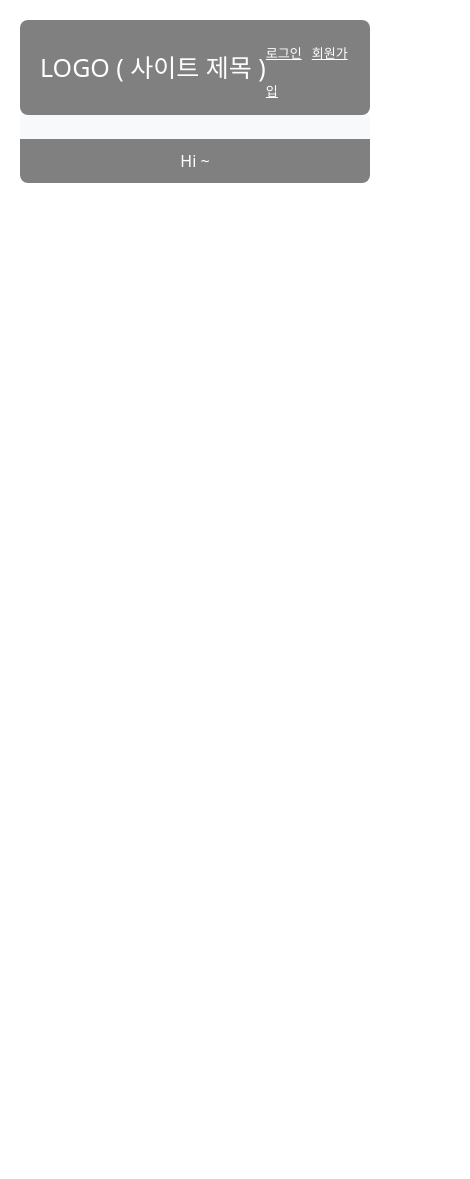
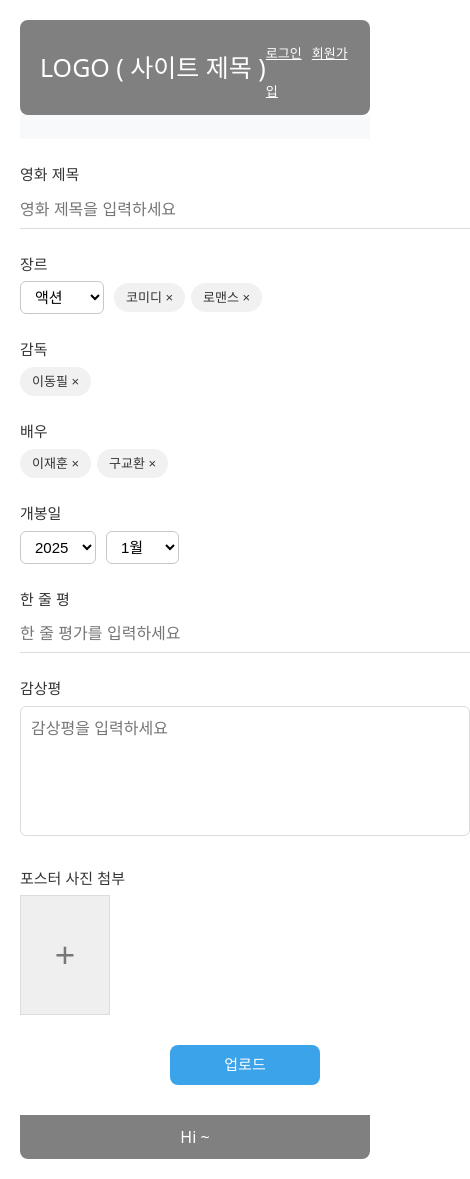
Before and after one commit to ICT-4-A/Frontend, a React (Create React App) app: page /movieform in a window 390 px wide. Shown: the whole page, 470 px wide, since content can reach past the window. Before the commit the page ends 844 px from the top, so only its background shows below. Built offline with nearby package versions, Linux system fonts and the light colour scheme.

Commit message:
Add MovieForm

```diff
--- /dev/null
+++ b/src/contents/MovieLog/MovieForm.css
@@ -0,0 +1,97 @@
+.movie-form {
+  width: 450px;
+  margin: 0 auto;
+  font-family: "Pretendard", sans-serif;
+  color: #333;
+}
+
+.label {
+  display: block;
+  font-size: 15px;
+  margin-top: 25px;
+  margin-bottom: 5px;
+}
+
+.input-line {
+  width: 100%;
+  border: none;
+  border-bottom: 1px solid #dcdcdc;
+  padding: 6px 0;
+  font-size: 16px;
+  outline: none;
+}
+
+.row-flex {
+  display: flex;
+  gap: 10px;
+  align-items: center;
+}
+
+.select-box {
+  border: 1px solid #c8c8c8;
+  border-radius: 6px;
+  padding: 6px 10px;
+  font-size: 15px;
+  background-color: white;
+}
+
+.tag-box {
+  display: flex;
+  flex-wrap: wrap;
+  gap: 6px;
+}
+
+.tag {
+  background: #f1f1f1;
+  border-radius: 20px;
+  padding: 5px 12px;
+  font-size: 13px;
+  display: flex;
+  align-items: center;
+  gap: 5px;
+}
+
+.close-btn {
+  border: none;
+  background: none;
+  cursor: pointer;
+  font-size: 13px;
+}
+
+.textarea {
+  width: 100%;
+  height: 130px;
+  padding: 10px;
+  border: 1px solid #dcdcdc;
+  border-radius: 6px;
+  resize: none;
+}
+
+.upload-box {
+  width: 90px;
+  height: 120px;
+  border: 1px solid #dcdcdc;
+  background-color: #efefef;
+  display: flex;
+  justify-content: center;
+  align-items: center;
+  cursor: pointer;
+}
+
+.plus {
+  font-size: 35px;
+  color: #777;
+}
+
+.upload-btn {
+  display: block;
+  width: 150px;
+  height: 40px;
+  margin: 30px auto;
+  border-radius: 8px;
+  border: none;
+  background-color: #3aa3e9;
+  color: white;
+  font-size: 15px;
+  cursor: pointer;
+}
--- /dev/null
+++ b/src/contents/MovieLog/MovieForm.tsx
@@ -0,0 +1,98 @@
+import React, { useRef } from "react";
+import "./MovieForm.css";
+
+const MovieForm = () => {
+  const fileInputRef = useRef<HTMLInputElement | null>(null);
+
+  // 파일 첨부 버튼 클릭 → 숨겨진 input 작동
+  const handleUploadClick = () => {
+    if (fileInputRef.current) {
+      fileInputRef.current.click();
+    }
+  };
+
+  return (
+    <div className="movie-form">
+
+      {/* 제목 */}
+      <label className="label">영화 제목</label>
+      <input type="text" className="input-line" placeholder="영화 제목을 입력하세요" />
+
+      {/* 장르 */}
+      <label className="label">장르</label>
+      <div className="row-flex">
+        <select className="select-box">
+          <option>액션</option>
+          <option>코미디</option>
+          <option>로맨스</option>
+          <option>SF</option>
+          <option>공포</option>
+        </select>
+
+        {/* 예시 태그 (정적 UI) */}
+        <div className="tag-box">
+          <span className="tag">코미디 ×</span>
+          <span className="tag">로맨스 ×</span>
+        </div>
+      </div>
+
+      {/* 감독 */}
+      <label className="label">감독</label>
+      <div className="tag-box">
+        <span className="tag">이동필 ×</span>
+      </div>
+
+      {/* 배우 */}
+      <label className="label">배우</label>
+      <div className="tag-box">
+        <span className="tag">이재훈 ×</span>
+        <span className="tag">구교환 ×</span>
+      </div>
+
+      {/* 개봉일 */}
+      <label className="label">개봉일</label>
+      <div className="row-flex">
+        <select className="select-box">
+          <option>2025</option>
+          <option>2024</option>
+          <option>2023</option>
+        </select>
+
+        <select className="select-box">
+          <option>1월</option>
+          <option>2월</option>
+          <option>3월</option>
+          <option>12월</option>
+        </select>
+      </div>
+
+      {/* 한 줄 평 */}
+      <label className="label">한 줄 평</label>
+      <input type="text" className="input-line" placeholder="한 줄 평가를 입력하세요" />
+
+      {/* 감상평 */}
+      <label className="label">감상평</label>
+      <textarea className="textarea" placeholder="감상평을 입력하세요"></textarea>
+
+      <label className="label">포스터 사진 첨부</label>
+
+      {/* 파일 input */}
+      <input
+        type="file"
+        accept="image/*"
+        ref={fileInputRef}
+        style={{ display: "none" }}
+      />
+
+      {/* 첨부 박스 */}
+      <div className="upload-box" onClick={handleUploadClick}>
+        <span className="plus">+</span>
+      </div>
+
+      {/* 업로드 버튼 */}
+      <button className="upload-btn">업로드</button>
+    </div>
+  );
+};
+
+export default MovieForm;
--- a/src/contents/MovieLog/MovieLog.css
+++ b/src/contents/MovieLog/MovieLog.css
@@ -23,3 +23,25 @@
   display: flex;
   justify-content: center;
 }
+
+/* 플로팅 플러스 버튼 */
+.fab-btn {
+  position: fixed;
+  bottom: 30px;
+  right: 30px;
+  width: 60px; height: 60px;
+  border-radius: 50%;
+  border: none;
+  background-color: #3aa3e9;
+  color: white;
+  font-size: 32px;
+  font-weight: bold;
+  cursor: pointer;
+  box-shadow: 0 6px 12px rgba(0,0,0,0.2);
+  transition: all 0.2s ease-in-out;
+}
+
+.fab-btn:hover {
+  transform: scale(1.1);
+  background-color: #1153ce;
+}
--- a/src/contents/MovieLog/MovieLog.tsx
+++ b/src/contents/MovieLog/MovieLog.tsx
@@ -1,25 +1,31 @@
 // src/components/MovieLog/MovieLog.tsx
 import React from "react";
 import "../MovieLog/MovieLog.css";
+import { Link } from "react-router-dom";
 
 const MovieLog = () => {
+  return (
+    <div className="movieLog">
 
+      {/* 글쓰기 (+) 버튼 */}
+      <Link to="/movieform">
+        <button className="fab-btn">+</button>
+      </Link>
 
-  return (
-
-
-      <div className="movieLog">
       <div id="carouselExampleInterval" className="carousel slide" data-bs-interval="1000">
         <div className="carousel-inner">
-            {/* 좌우 이미지 슬라이드 버튼  */}
+
+          {/* 좌우 이미지 슬라이드 버튼 */}
           <button className="carousel-control-prev" type="button" data-bs-target="#carouselExampleInterval" data-bs-slide="prev">
             <span className="carousel-control-prev-icon" aria-hidden="true"></span>
             <span className="visually-hidden">Previous</span>
           </button>
+
           <button className="carousel-control-next" type="button" data-bs-target="#carouselExampleInterval" data-bs-slide="next">
             <span className="carousel-control-next-icon" aria-hidden="true"></span>
             <span className="visually-hidden">Next</span>
           </button>
+
           <div className="carousel-item active">
             <img src="/images/poster1.jpg" alt="포스터1" />
           </div>
@@ -33,7 +39,7 @@ const MovieLog = () => {
           </div>
         </div>
 
-          {/* 하단 영화 기록 카드 1 */}
+        {/* 카드 1 */}
         <div className="card mb-3">
           <div className="row g-0">
             <div className="col-md-4">
@@ -42,14 +48,14 @@ const MovieLog = () => {
             <div className="col-md-8">
               <div className="card-body">
                 <h5 className="card-title">위키드2: 포 굿</h5>
-                  <p className="card-text">This is a wider card with supporting text below as a natural lead-in to additional content. This content is a little bit longer.</p>
+                <p className="card-text">This is a wider card with supporting text below...</p>
                 <p className="card-text"><small className="text-muted">Last updated 3 mins ago</small></p>
               </div>
             </div>
           </div>
         </div>
 
-          {/* 하단 영화 기록 카드 2 */}
+        {/* 카드 2 */}
         <div className="card mb-3">
           <div className="row g-0">
             <div className="col-md-4">
@@ -58,7 +64,7 @@ const MovieLog = () => {
             <div className="col-md-8">
               <div className="card-body">
                 <h5 className="card-title">나우유씨미3</h5>
-                  <p className="card-text">This is a wider card with supporting text below as a natural lead-in to additional content. This content is a little bit longer.</p>
+                <p className="card-text">This is a wider card with supporting text below...</p>
                 <p className="card-text"><small className="text-muted">Last updated 3 mins ago</small></p>
               </div>
             </div>
@@ -73,9 +79,11 @@ const MovieLog = () => {
                 <span aria-hidden="true">&laquo;</span>
               </a>
             </li>
+
             <li className="page-item"><a className="page-link" href="#">1</a></li>
             <li className="page-item"><a className="page-link" href="#">2</a></li>
             <li className="page-item"><a className="page-link" href="#">3</a></li>
+
             <li className="page-item">
               <a className="page-link" href="#" aria-label="Next">
                 <span aria-hidden="true">&raquo;</span>
@@ -86,9 +94,6 @@ const MovieLog = () => {
 
       </div>
     </div>
-
-
-
   );
 };
 
--- a/src/contents/MovieLog/MovieLogForm.tsx
+++ /dev/null
@@ -1,13 +0,0 @@
-// src/components/MovieLog/MovieLogForm.tsx
-import React from "react";
-
-const MovieLogForm = () => {
-  return (
-    <div>
-      <h3>영화 기록 입력 폼</h3>
-
-    </div>
-  );
-};
-
-export default MovieLogForm;
--- a/src/router/AppRoutes.tsx
+++ b/src/router/AppRoutes.tsx
@@ -2,11 +2,12 @@ import React from 'react'
 import GenreFilter from '../contents/Filter/GenreFilter'
 import ActorFilter from '../contents/Filter/ActorFilter'
 import DirecetorFilter from '../contents/Filter/DirectorFilter'
-import MovieLogForm from '../contents/MovieLog/MovieLogForm'
+
 import Board from '../contents/Board/Board'
 import Mypage from '../contents/Mypage/MyPage'
 import { Route, Routes } from 'react-router-dom'
 import MovieLog from '../contents/MovieLog/MovieLog'
+import MovieForm from '../contents/MovieLog/MovieForm'
 
 const AppRoutes: React.FC = () => {
 
@@ -16,7 +17,7 @@ const AppRoutes: React.FC = () => {
         {path : '/actor', element:<ActorFilter />},
         {path : '/director', element:<DirecetorFilter />},
         {path : '/movielog', element:<MovieLog />},
-        {path : '/movielogform', element:<MovieLogForm />},
+        {path : '/movieform', element:<MovieForm />},
         {path : '/board', element:<Board />},
         {path : '/mypage', element:<Mypage />}
 
```
Also changed, not shown: src/components/MovieLog/MovieLog.tsx (deleted, +0 -71 lines). Lines whose indentation alone changed are shown as unchanged.
